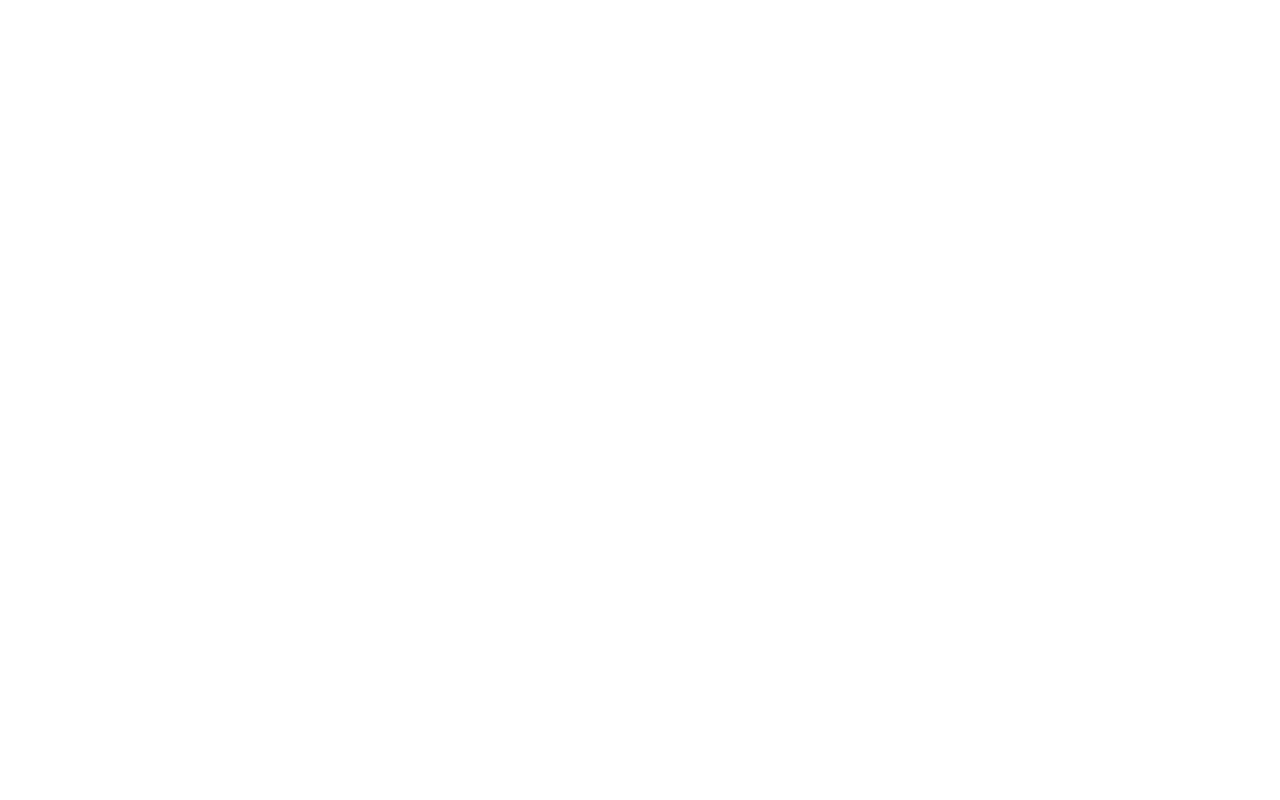
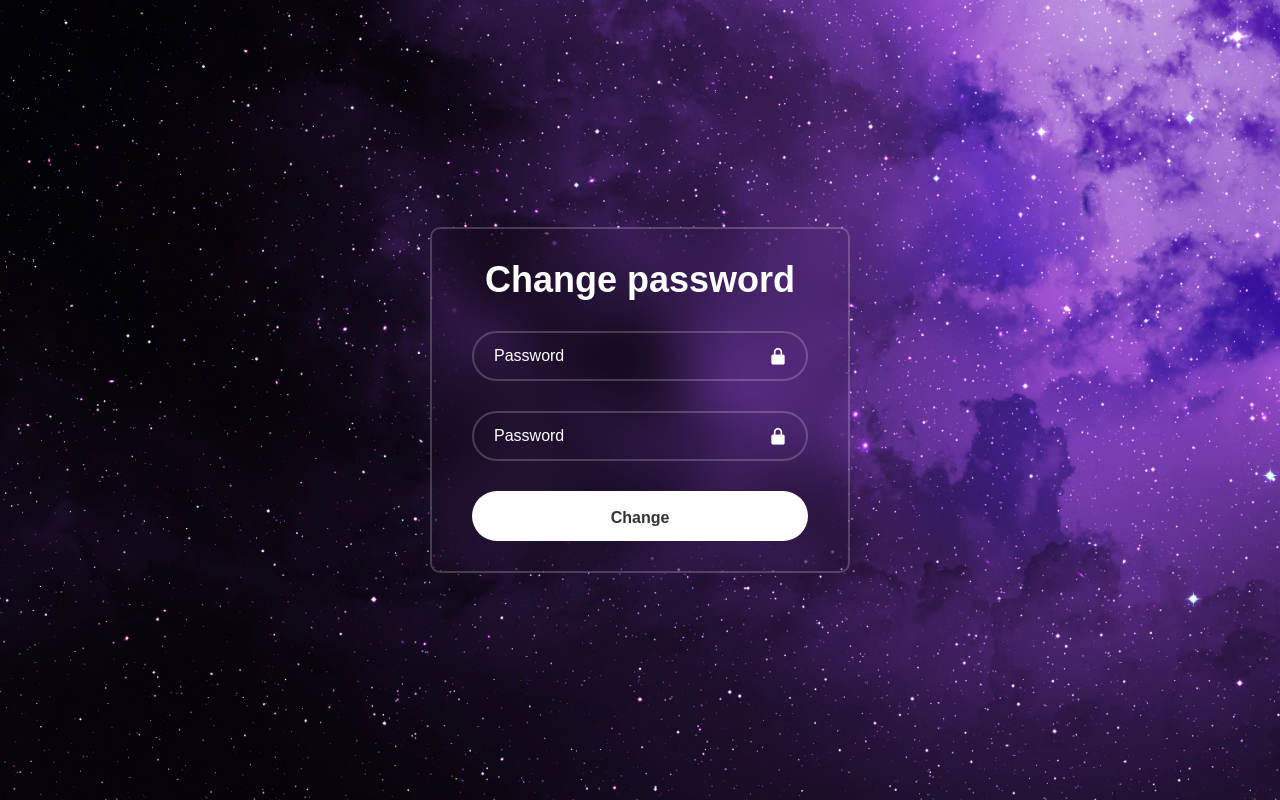
Before and after one commit to luque-07/LearningHTML, a plain HTML site: page password.html in a window 1280 px wide. Drawn offline with nearby package versions, Linux system fonts and the light colour scheme.

Commit message:
FinFase1

```diff
--- a/password.html
+++ b/password.html
@@ -0,0 +1,28 @@
+<html lang="en">
+<head>
+    <meta charset="UTF-8">
+    <meta name="viewport" content="width=device-width, initial-scale=1.0">
+    <title>Password</title>
+    <link rel="stylesheet" href="style2.css">
+    <link href='https://unpkg.com/boxicons@2.1.4/css/boxicons.min.css' rel='stylesheet'>
+</head>
+<body>
+
+    <div class="wrapper">
+        <form action="">
+            <h1>Change password</h1>
+            <div class="input-box">
+                <input type="password" placeholder="Password" required >
+                <i class='bx bxs-lock-alt' ></i>
+            </div>
+            <div class="input-box">
+                <input type="password" placeholder="Password" required >
+                <i class='bx bxs-lock-alt' ></i>
+            </div>
+
+            <button type="submit" class="btn">Change</button>
+
+        </form>
+    </div>
+</body>
+</html>
--- a/style1.css
+++ b/style1.css
@@ -0,0 +1,105 @@
+* {
+    margin: 0;
+    padding: 0;
+    box-sizing: border-box;
+    font-family: "Poppins", sans-serif;
+}
+
+body{
+    display: flex;
+    justify-content: center;
+    align-items: center;
+    min-height: 100vh;
+    background: url(images/estrellas-en-el-universo-morado-4465.webp) no-repeat;
+    background-size: cover;
+    background-position: center;
+}
+
+.wrapper {
+    width: 420px;
+    color: rgb(255, 255, 255);
+    background-color: transparent;
+    border: 2px solid rgba(255, 255, 255, .2);
+    backdrop-filter: blur(20px);
+    box-shadow: 0 0 10 rgba(255, 255, 255, .2);
+    border-radius: 10px;
+    padding: 30px 40px;
+}
+.wrapper h1{
+    font-size: 36;
+    text-align: center;
+}
+.wrapper .input-box{
+    position: relative;
+    width: 100%;
+    height: 50px;
+    margin: 30px 0;
+}
+.input-box input{
+    width: 100%;
+    height: 100%;
+    background-color: transparent;
+    border: none;
+    outline: none;
+    border: 2px solid rgba(255, 255, 255, .2);
+    border-radius: 40px;
+    font-size: 16px;
+    color: white;
+    padding: 20px 45px 20px 20px;
+
+}
+.input-box input::placeholder{
+    color:white;
+}
+.input-box i{
+    position: absolute;
+    right: 20px;
+    top: 50%;
+    transform: translateY(-50%);
+    font-size: 20px;
+}
+.wrapper .remember-forgot{
+    display: flex;
+    justify-content: space-between;
+    font-size: 14px;
+    margin: -15px 0 15px;
+  }
+.remember-forgot label input {
+    accent-color: white;
+    margin-left: 3px;
+}
+.remember-forgot a{
+    color: white;
+    text-decoration: none;
+}
+.remember-forgot a:hover {
+    text-decoration: underline;
+}
+.wrapper .btn {
+    width: 100%;
+    height: 50px;
+    background-color: white;
+    border: none;
+    outline: none;
+    border: 2px solid rgba(255, 255, 255, .2);
+    border-radius: 40px;
+    box-shadow: 0 0 10px rgba(0, 0, 0, -1);
+    cursor: pointer;
+    font-size: 16px;
+    padding-top: 4;
+    color: #333;
+    font-weight: 600;
+}
+.wrapper .register-link{
+    font-size: 14.5px;
+    text-align: center;
+    margin: 20px 0 15px;
+}
+.register-link p a {
+    color: fff;
+    text-decoration: none;
+    font-weight: 600;
+}
+.register-link p a:hover{
+    text-decoration: underline;
+}
--- a/style2.css
+++ b/style2.css
@@ -44,7 +44,7 @@ body{
     border: 2px solid rgba(255, 255, 255, .2);
     border-radius: 40px;
     font-size: 16px;
-    color: rgb(255, 255, 255);
+    color: white;
     padding: 20px 45px 20px 20px;
 
 }
@@ -58,7 +58,23 @@ body{
     transform: translateY(-50%);
     font-size: 20px;
 }
-
+.wrapper .remember-forgot{
+    display: flex;
+    justify-content: space-between;
+    font-size: 14px;
+    margin: -15px 0 15px;
+  }
+.remember-forgot label input {
+    accent-color: white;
+    margin-left: 3px;
+}
+.remember-forgot a{
+    color: white;
+    text-decoration: none;
+}
+.remember-forgot a:hover {
+    text-decoration: underline;
+}
 .wrapper .btn {
     width: 100%;
     height: 50px;
@@ -71,6 +87,19 @@ body{
     cursor: pointer;
     font-size: 16px;
     padding-top: 4;
-    color: #ffffff;
+    color: #333;
     font-weight: 600;
 }
+.wrapper .register-link{
+    font-size: 14.5px;
+    text-align: center;
+    margin: 20px 0 15px;
+}
+.register-link p a {
+    color: fff;
+    text-decoration: none;
+    font-weight: 600;
+}
+.register-link p a:hover{
+    text-decoration: underline;
+}
```
Also changed, not shown: login.html (+3 -3 lines), register.html (+36 -0 lines).
